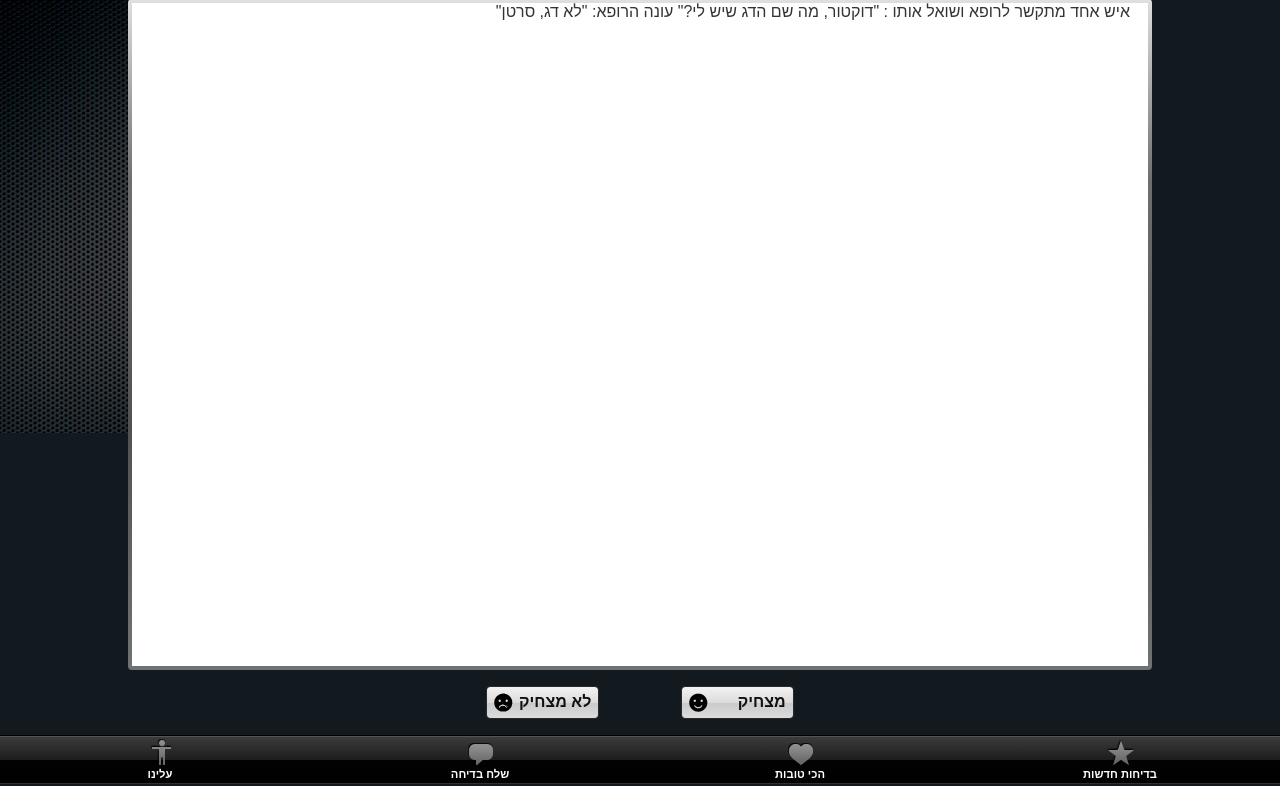
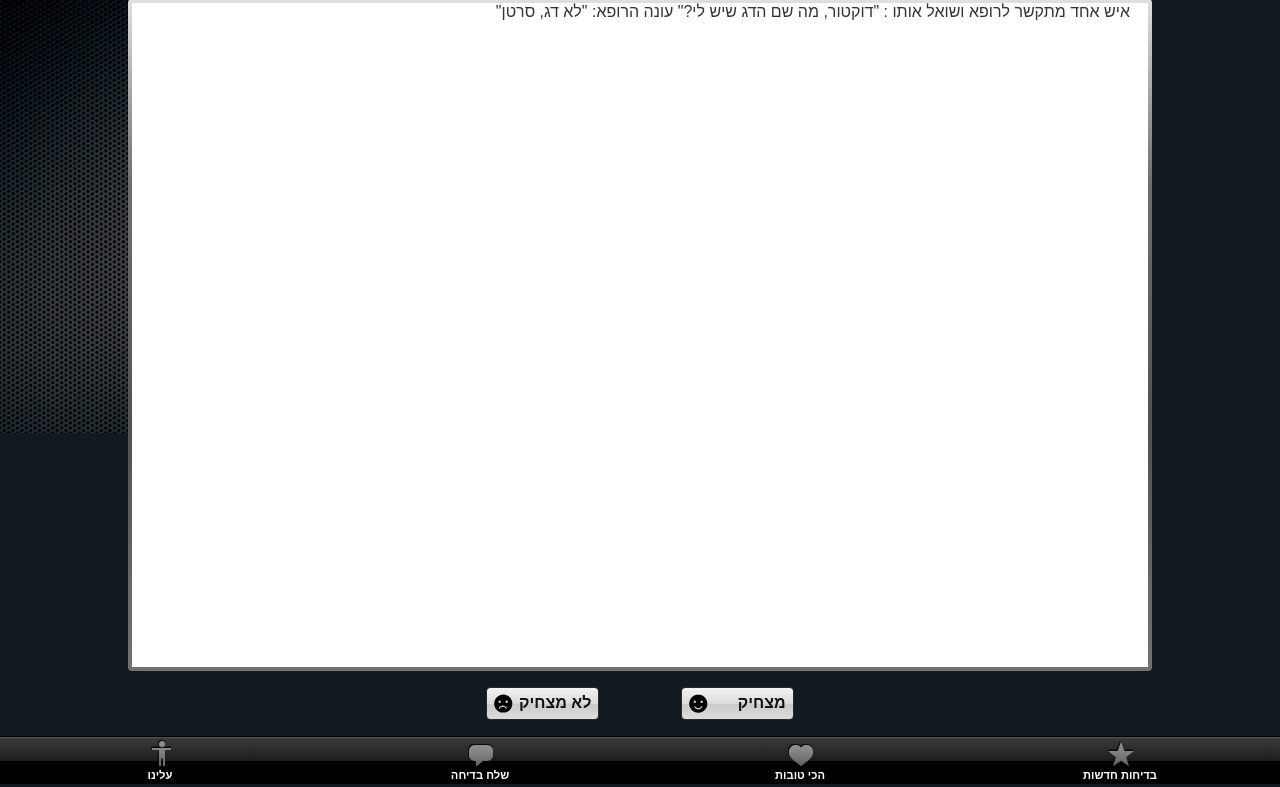
Before and after one commit to RonnyO/Really-Good-Jokes, a PHP site: page /index.html in a window 1280 px wide. Shown: the part 16-803 px from the top of the page. Run offline with PHP 8.4, Linux system fonts and the light colour scheme.

Commit message:
Cancel the bottom border of the bottom bar - It shouldn't be there.

```diff
--- a/public_html/app.css
+++ b/public_html/app.css
@@ -82,7 +82,7 @@ a {
 /* Vote buttons */
 .voting {
 	position: absolute;
-	bottom: 48px;
+	bottom: 47px;
 	width: 100%;
 	z-index: 10;
 	border-bottom: 1px solid #000;
@@ -136,9 +136,7 @@ nav {
 	bottom: 0;
 	width: 100%;
 	height: 46px;
-	border-width: 1px 0;
-	border-style: solid;
-	border-color: #545454 #545454 #2d3033;
+	border-top: 1px solid #545454;
 	background: #000;
 	background: -moz-linear-gradient(top, #3B3B3B 0%, #1D1D1D 50%, #020202 51%, #000000 100%);
 	background: -webkit-gradient(linear, left top, left bottom, color-stop(0%,#3B3B3B), color-stop(50%,#1D1D1D), color-stop(51%,#020202), color-stop(100%,#000000));
```
